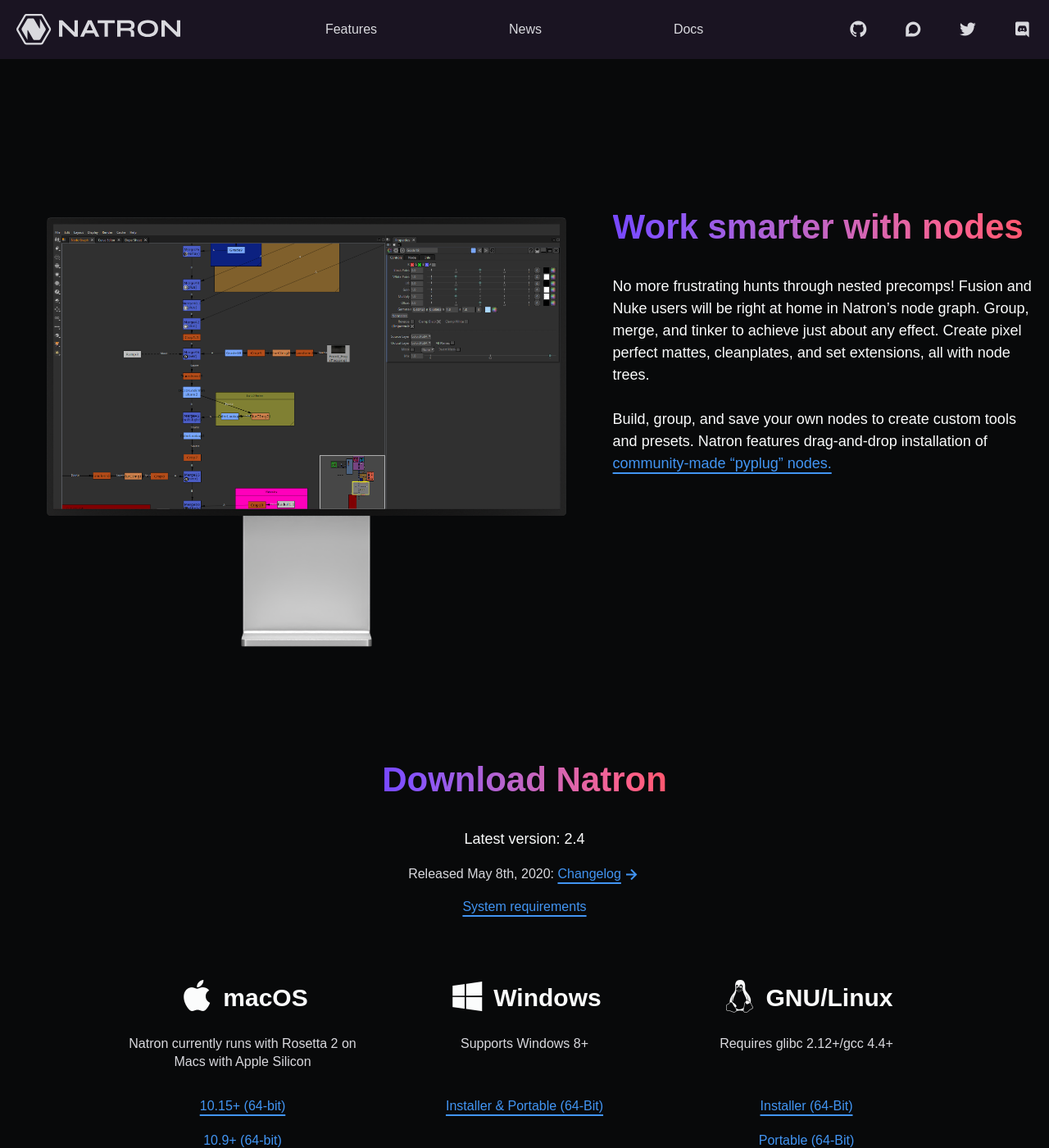
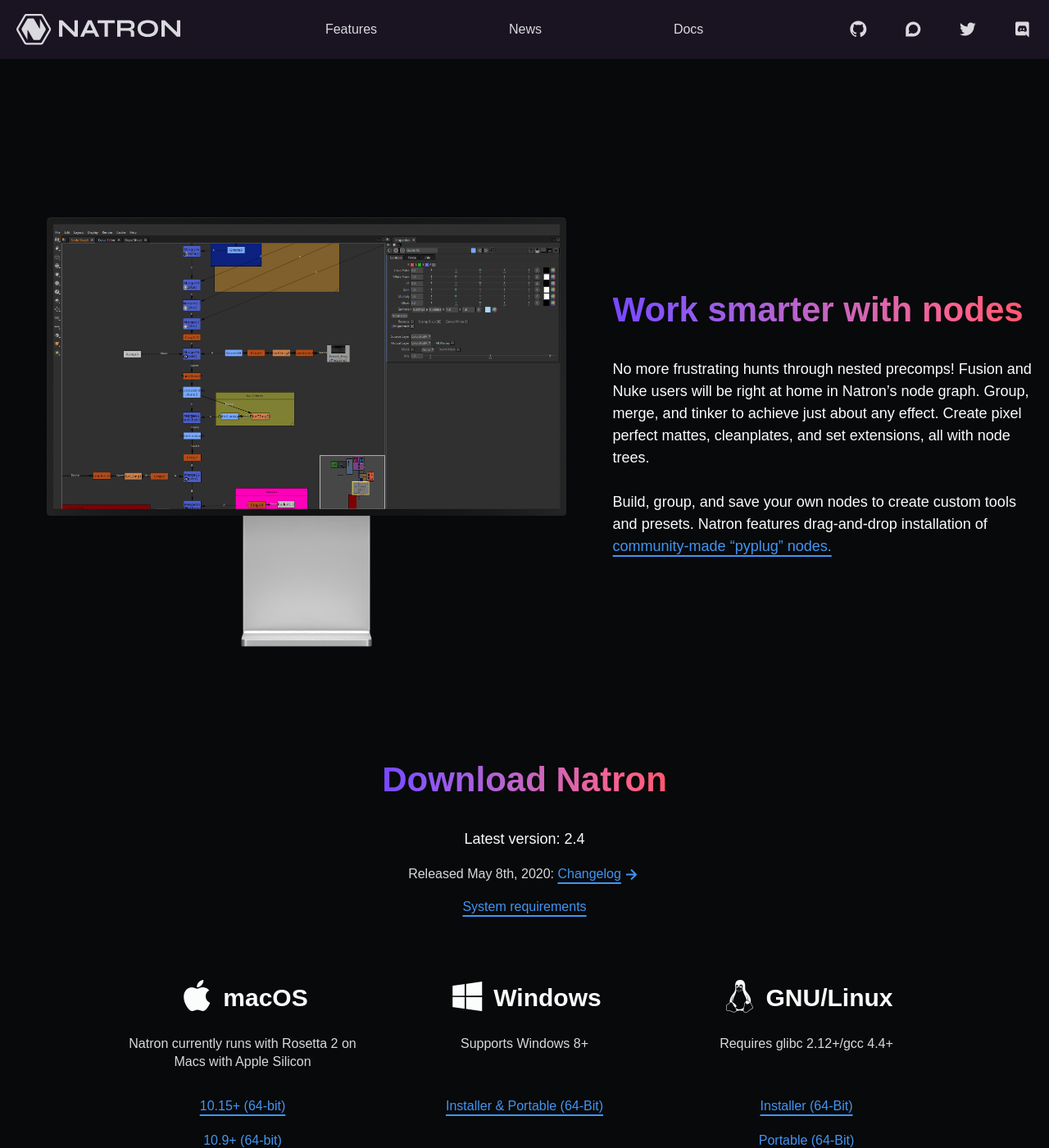
Before and after one commit to NatronGitHub/NatronGitHub.github.io, a Jekyll site: the page built from index.html, in a window 1280 px wide and 1400 px high, scrolled down 1460 px. Shown: the whole window at 82% size. Built offline with Jekyll 4.4.1, drawn with Linux system fonts in a browser that asks for light colours; some web fonts are replaced.

Commit message:
Tweaks to layout styling for index.html

```diff
--- a/_sass/_index.scss
+++ b/_sass/_index.scss
@@ -95,7 +95,11 @@
 .index-aboutnodes-textcontainer {
   display: flex;
   flex-direction: column;
-  justify-content: space-between;
+  justify-content: center;
+
+  p {
+    line-height: 150%;
+  }
 }
 
 @include mq($from: mobile, $until: desktop) {
```
